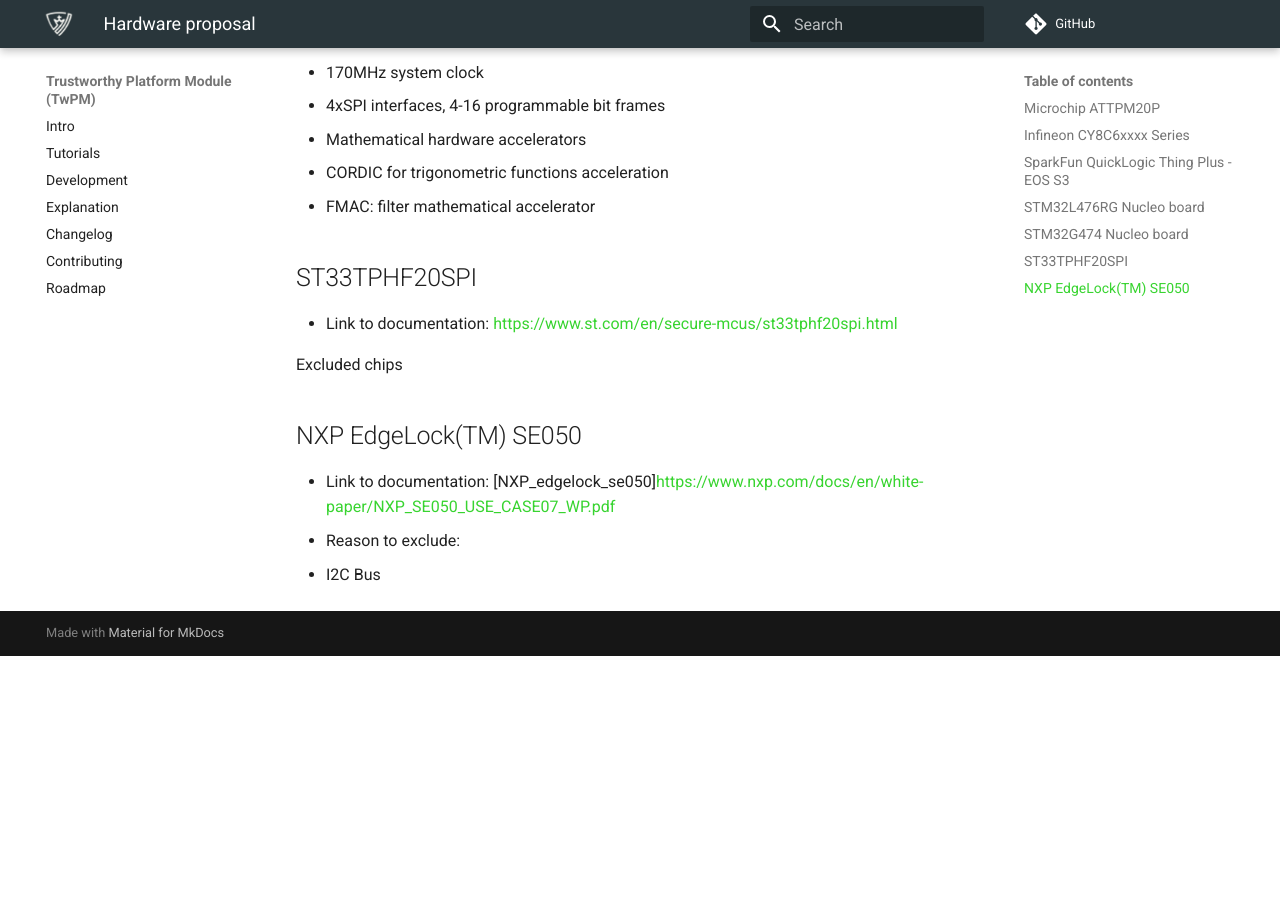
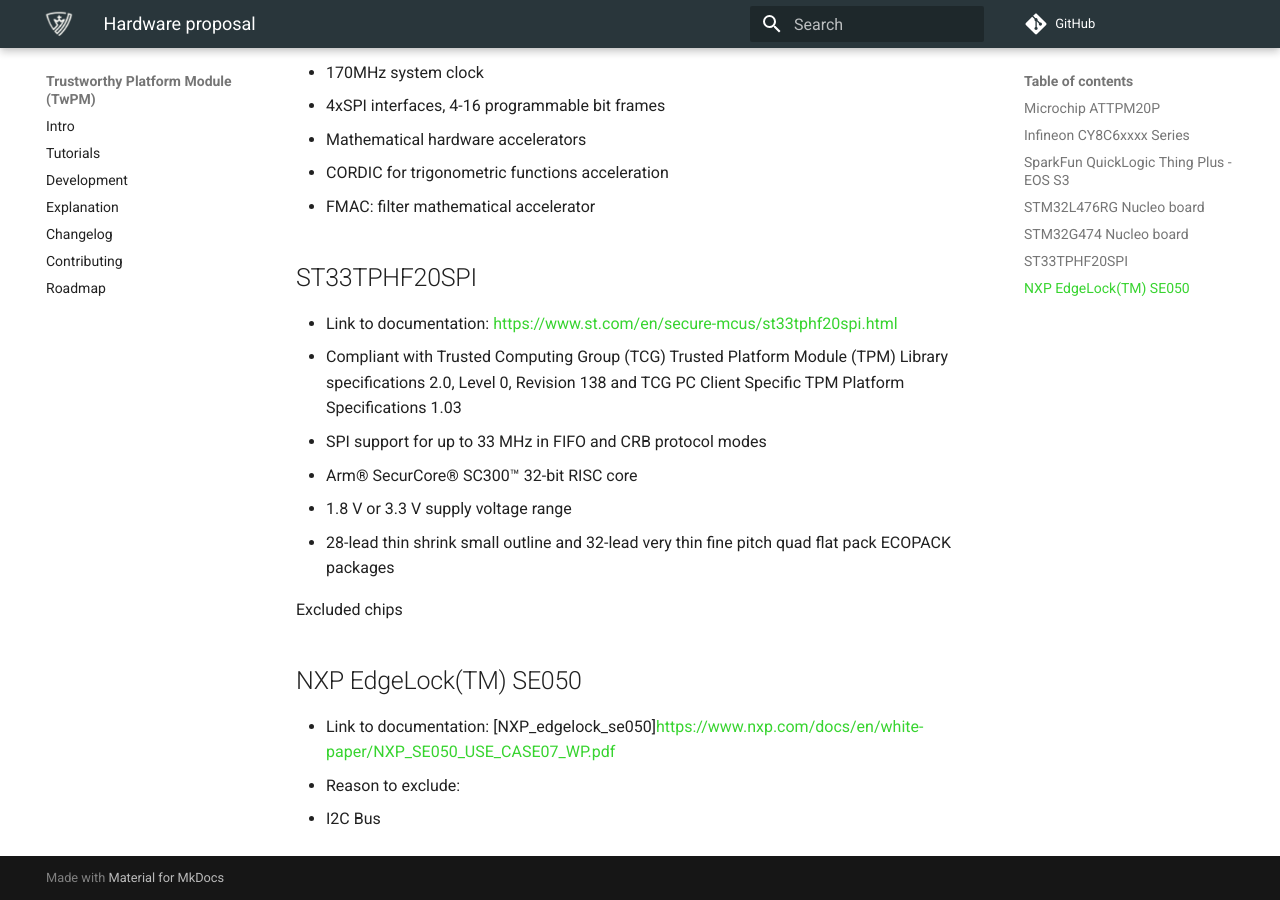
Before and after one commit to Dasharo/twpm-docs, an MkDocs documentation site: the page built from docs/requirements/hardware-proposal.md, in a window 1280 px wide and 900 px high, scrolled down 2429 px. Built offline with MkDocs 1.6.1 and Material for MkDocs 9.7.7, drawn with Linux system fonts in a browser that asks for light colours; comment, search, counter and statistics services are not loaded; before the commit the page ends 3085 px from its top, so only the background shows below that.

Commit message:
hardware-proposal.md: Added description to ST33TPHF20SPI
Signed-off-by: Karol Zmyslowski <karol.zmyslowski@3mdeb.com>

```diff
--- a/docs/requirements/hardware-proposal.md
+++ b/docs/requirements/hardware-proposal.md
@@ -80,6 +80,14 @@
 ## ST33TPHF20SPI
 
 * Link to documentation: <https://www.st.com/en/secure-mcus/st33tphf20spi.html>
+* Compliant with Trusted Computing Group (TCG) Trusted Platform Module (TPM)
+Library specifications 2.0, Level 0, Revision 138 and TCG PC Client Specific
+TPM Platform Specifications 1.03
+* SPI support for up to 33 MHz in FIFO and CRB protocol modes
+* Arm® SecurCore® SC300™ 32-bit RISC core
+* 1.8 V or 3.3 V supply voltage range
+* 28-lead thin shrink small outline and 32-lead very thin fine pitch quad flat
+pack ECOPACK packages
 
 Excluded chips
 
```
